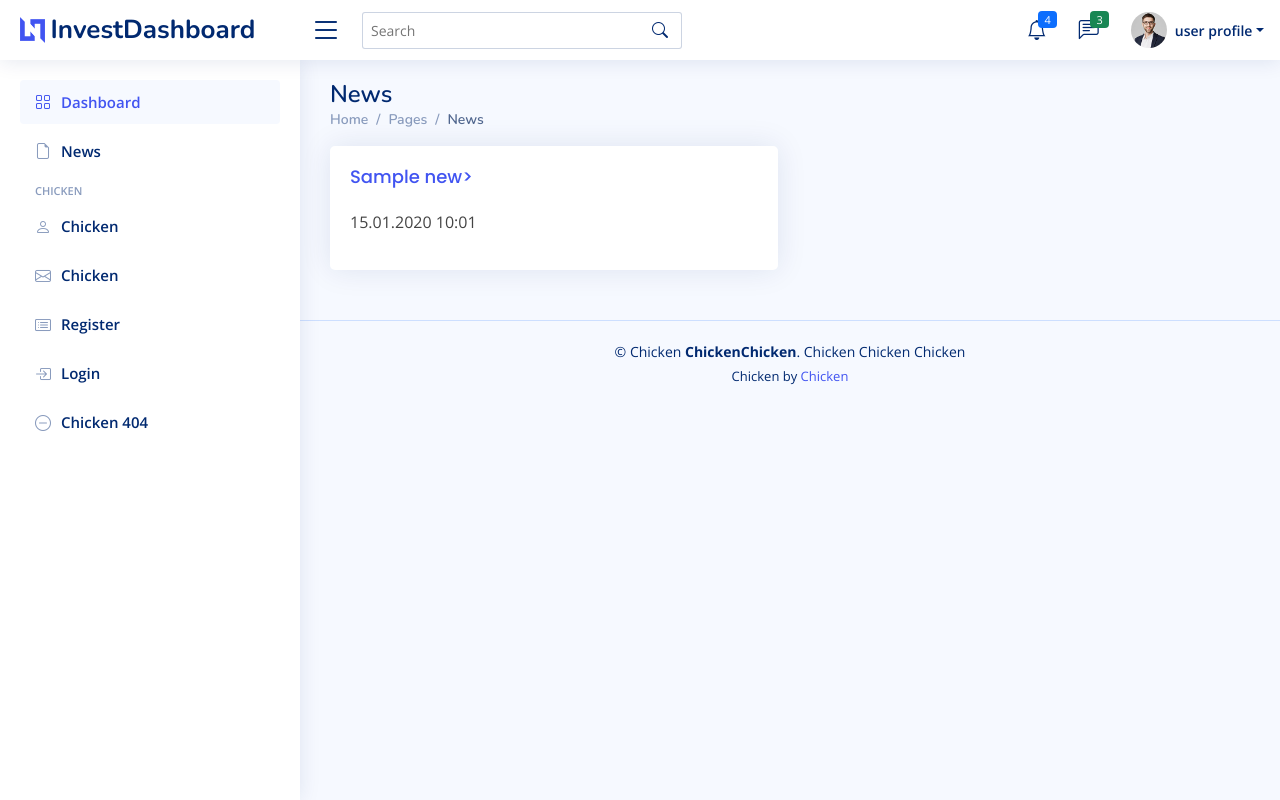
After one commit to sraduhin/python_invest_dashboard, a Flask app: page /news/ in a window 1280 px wide. The commit adds this page. Run offline with Flask 2, Linux system fonts and the light colour scheme; tables that the repository leaves empty hold one stand-in row (values such as "Sample post"); some libraries are stand-ins or nearby versions.

Commit message:
made single news

```diff
--- a/get_news.py
+++ b/get_news.py
@@ -3,4 +3,5 @@ from webapp.news.parsers import investing
 
 app = create_app()
 with app.app_context():
-    investing.get_investing_snippets()
+    #investing.get_investing_snippets()
+    investing.get_news_content()
--- a/webapp/__init__.py
+++ b/webapp/__init__.py
@@ -19,8 +19,8 @@ def create_app():
     login_manager.login_view = 'user.login'
     app.register_blueprint(user_blueprint)
     app.register_blueprint(admin_blueprint)
+    app.register_blueprint(dashboard_blueprint)
     app.register_blueprint(news_blueprint)
-    app.register_blueprint(dashboard_blueprint)
 
     @login_manager.user_loader
     def load_user(user_id):
--- a/webapp/news/views.py
+++ b/webapp/news/views.py
@@ -1,11 +1,19 @@
-from flask import Blueprint, render_template
+from flask import abort, Blueprint, render_template
 from webapp.news.model import News
 
-from flask_login import current_user
-
-blueprint = Blueprint('news', __name__)
+blueprint = Blueprint('news', __name__, url_prefix='/news')
 
 @blueprint.route('/')
 def index():
-    title = 'News'
-    return render_template('dashboard/index.html', page_title=title)
+    context = {'page_title': 'News'}
+
+    context['news'] = News.query.filter(News.text.isnot(None)).order_by(News.published.desc()).all()
+    return render_template('news/pages-news.html', context=context)
+
+@blueprint.route('/news/<int:news_id>')
+def single_news(news_id):
+    context = {}
+    context['news'] = News.query.filter(News.id == news_id).first()
+    if not context['news']:
+        abort(404)
+    return render_template('news/pages-single-news.html', context=context)
--- a/webapp/templates/base.html
+++ b/webapp/templates/base.html
@@ -48,17 +48,8 @@
       <!-- End Logo -->
 
       <div class="search-bar">
-        <form
-          class="search-form d-flex align-items-center"
-          method="POST"
-          action="#"
-        >
-          <input
-            type="text"
-            name="query"
-            placeholder="Search"
-            title="Enter search keyword"
-          />
+        <form class="search-form d-flex align-items-center" method="POST" action="#">
+          <input type="text" name="query" placeholder="Search" title="Enter search keyword"/>
           <button type="submit" title="Search">
             <i class="bi bi-search"></i>
           </button>
@@ -298,12 +289,19 @@
     <aside id="sidebar" class="sidebar">
       <ul class="sidebar-nav" id="sidebar-nav">
         <li class="nav-item">
-          <a class="nav-link" href="#">
+          <a class="nav-link" href="{{ url_for('dashboard.index') }}">
             <i class="bi bi-grid"></i>
             <span>Dashboard</span>
           </a>
         </li>
         <!-- End Dashboard Nav -->
+
+      <li class="nav-item">
+        <a class="nav-link collapsed" href="{{ url_for('news.index') }}">
+          <i class="bi bi-file-earmark"></i>
+          <span>News</span>
+        </a>
+      </li><!-- End Blank Page Nav -->
 
         <li class="nav-heading">Chicken</li>
 
@@ -350,7 +348,7 @@
       </ul>
     </aside>
     <!-- End Sidebar-->
-
+    {% block news %}
     <main id="main" class="main">
       <div class="pagetitle">
         <h1>Dashboard</h1>
@@ -376,12 +374,10 @@
       </section>
     </main>
     <!-- End #main -->
-
+    {% endblock %}
     <!-- ======= Footer ======= -->
     <footer id="footer" class="footer">
-      <div class="copyright">
-        &copy; Chicken <strong><span>ChickenChicken</span></strong
-        >. Chicken Chicken Chicken
+      <div class="copyright">&copy; Chicken <strong><span>ChickenChicken</span></strong>. Chicken Chicken Chicken
       </div>
       <div class="credits">
         <!-- All the links in the footer should remain intact. -->
@@ -392,6 +388,7 @@
       </div>
     </footer>
     <!-- End Footer -->
+    {% endblock %}{% endblock %}
 
     <a href="#"class="back-to-top d-flex align-items-center justify-content-center"><i class="bi bi-arrow-up-short"></i></a>
 
@@ -407,5 +404,4 @@
     <!-- Template Main JS File -->
     <script src="{{ url_for('static', filename='/assets/js/main.js')}}"></script>
   </body>
-  {% endblock %}{% endblock %}
 </html>
--- /dev/null
+++ b/webapp/templates/news/pages-news.html
@@ -0,0 +1,38 @@
+{% extends "base.html" %}
+{% block page_title %}
+  <title>{{ context.page_title }}</title>
+{% endblock %}
+{% block news %}
+  <main id="main" class="main">
+
+    <div class="pagetitle">
+      <h1>{{ context.page_title }}</h1>
+      <nav>
+        <ol class="breadcrumb">
+          <li class="breadcrumb-item"><a href="{{ url_for('dashboard.index')}}">Home</a></li>
+          <li class="breadcrumb-item">Pages</li>
+          <li class="breadcrumb-item active">{{ context.page_title }}</li>
+        </ol>
+      </nav>
+    </div><!-- End Page Title -->
+
+    <section class="section">
+      <div class="row">
+        {% for new in context['news'] %}
+        <div class="col-lg-6">
+
+          <div class="card">
+            <div class="card-body">
+              <h5 class="card-title"><a href="{{ url_for('news.single_news', news_id=new.id) }}">{{ new.title }}></a></h5>
+              <p>{{ new.published.strftime('%d.%m.%Y %H:%m') }}</p>
+            </div>
+          </div>
+
+        </div>
+        {% endfor %}
+      </div>
+    </section>
+
+  </main><!-- End #main -->
+
+  {% endblock %}
```
Also changed, not shown: webapp/news/parsers/investing.py (+18 -3 lines), webapp/templates/news/pages-single-news.html (added, +23 -0 lines), webapp.db.
